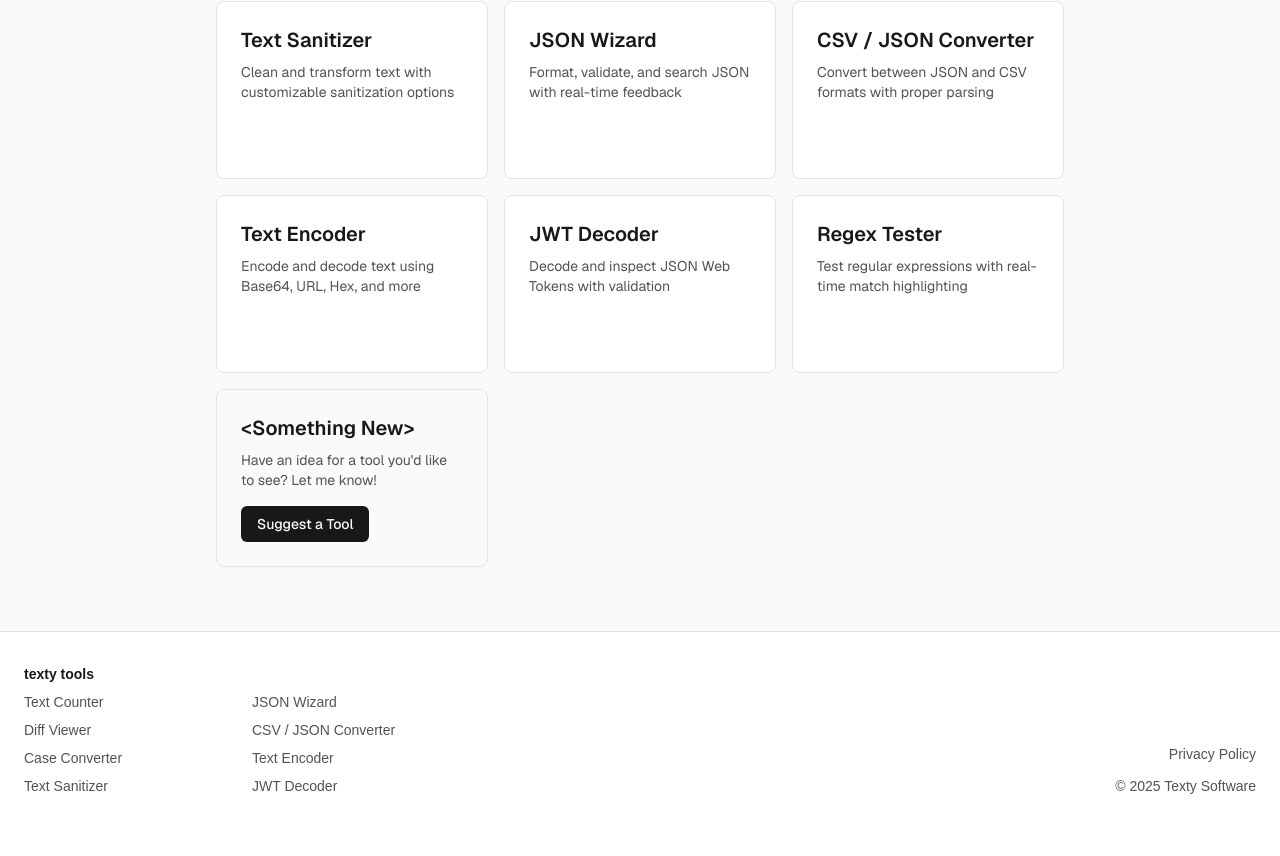
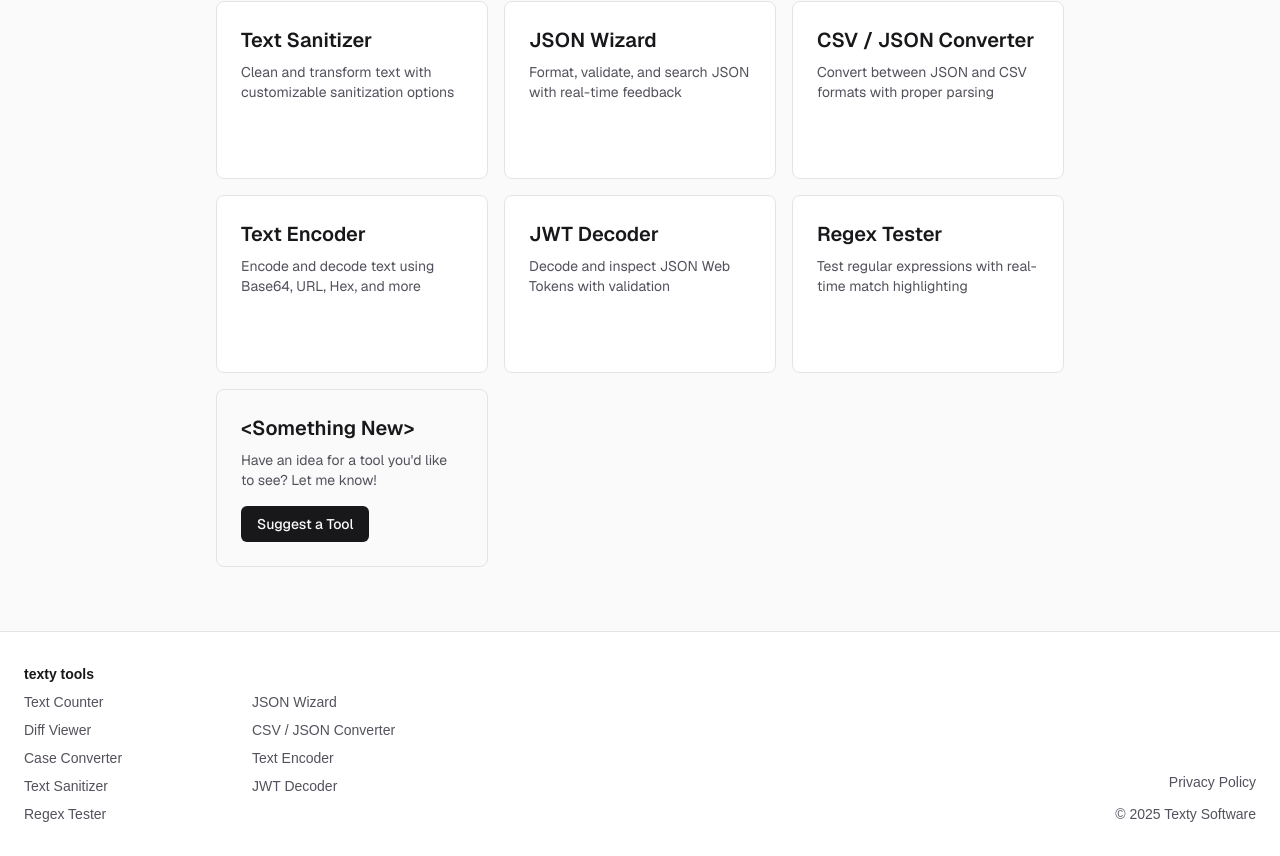
Before and after one commit to evanisnor/textytools, a Next.js app: page / in a window 1280 px wide. Shown: the part 389-1245 px from the top of the page. Before the commit the page ends 1217 px from the top, so only its background shows below. Built offline with nearby package versions, Linux system fonts and the light colour scheme; no server answers.

Commit message:
refactor featureFlags API

```diff
--- a/app/layout.tsx
+++ b/app/layout.tsx
@@ -3,6 +3,7 @@ import { Geist, Geist_Mono } from "next/font/google";
 import "./globals.css";
 import Link from "next/link";
 import { GoogleAnalytics, GoogleTagManager } from "@next/third-parties/google";
+import { isRegexTesterEnabled } from "./lib/featureFlags";
 
 const geistSans = Geist({
   variable: "--font-geist-sans",
@@ -106,6 +107,14 @@ function Footer() {
                 >
                   Text Sanitizer
                 </Link>
+                {isRegexTesterEnabled() && (
+                  <Link
+                    href="/regex-tester"
+                    className="hover:text-zinc-900 dark:hover:text-zinc-50 transition-colors"
+                  >
+                    Regex Tester
+                  </Link>
+                )}
               </div>
 
               <div className="flex flex-col gap-2">
--- a/app/lib/featureFlags.ts
+++ b/app/lib/featureFlags.ts
@@ -18,17 +18,16 @@ const featureFlags = {
 export type FeatureFlags = typeof featureFlags;
 
 /**
- * Check if a feature flag is enabled.
+ * Initializes a runtime toggle for a given feature flag.
  *
- * @example
- * if (isFeatureEnabled('feedbackForm')) {
- *   // Show feedback form
- * }
+ * @param flag - The feature flag value.
+ * @returns A function that returns true if the feature is enabled, false otherwise.
  */
-export function isFeatureEnabled(feature: keyof FeatureFlags): boolean {
-  const flag = featureFlags[feature];
-  return (
+function initializeToggle(flag: FeatureFlagValue): () => boolean {
+  return () =>
     flag === "production" ||
-    (flag === "development" && process.env.NODE_ENV === "development")
-  );
+    (flag === "development" && process.env.NODE_ENV === "development");
 }
+
+// Auto-generate typed flag checker functions
+export const isRegexTesterEnabled = initializeToggle(featureFlags.regexTester);
--- a/app/page.tsx
+++ b/app/page.tsx
@@ -3,7 +3,7 @@
 import { useState } from "react";
 import ToolCard from "./components/ToolCard";
 import { FeedbackModal } from "./components/FeedbackModal";
-import { isFeatureEnabled } from "./lib/featureFlags";
+import { isRegexTesterEnabled } from "./lib/featureFlags";
 
 export default function Home() {
   const [isFeedbackOpen, setIsFeedbackOpen] = useState(false);
@@ -153,7 +153,7 @@ export default function Home() {
               description="Decode and inspect JSON Web Tokens with validation"
             />
 
-            {isFeatureEnabled("regexTester") && (
+            {isRegexTesterEnabled() && (
               <ToolCard
                 href="/regex-tester"
                 title="Regex Tester"
```
